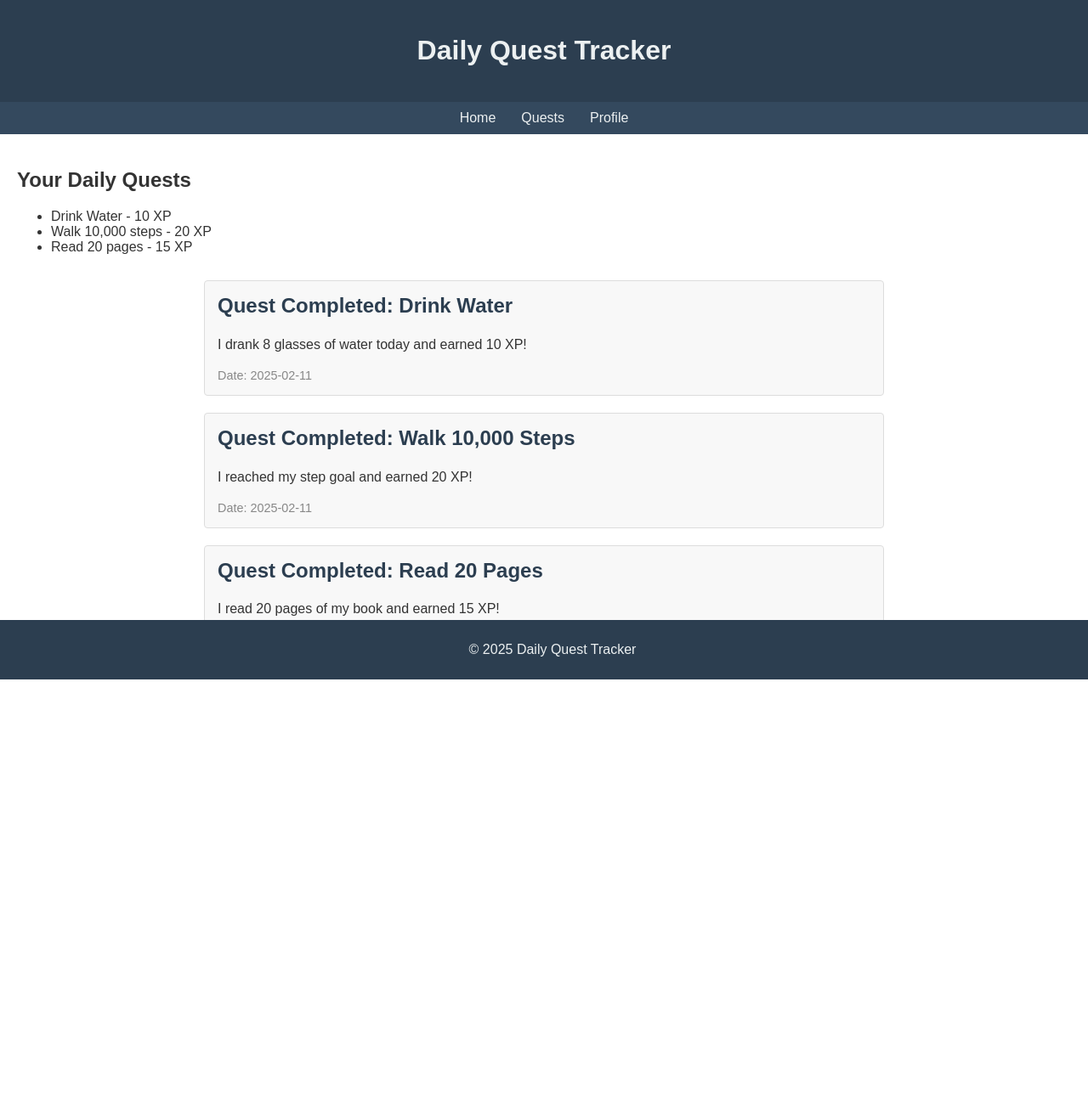
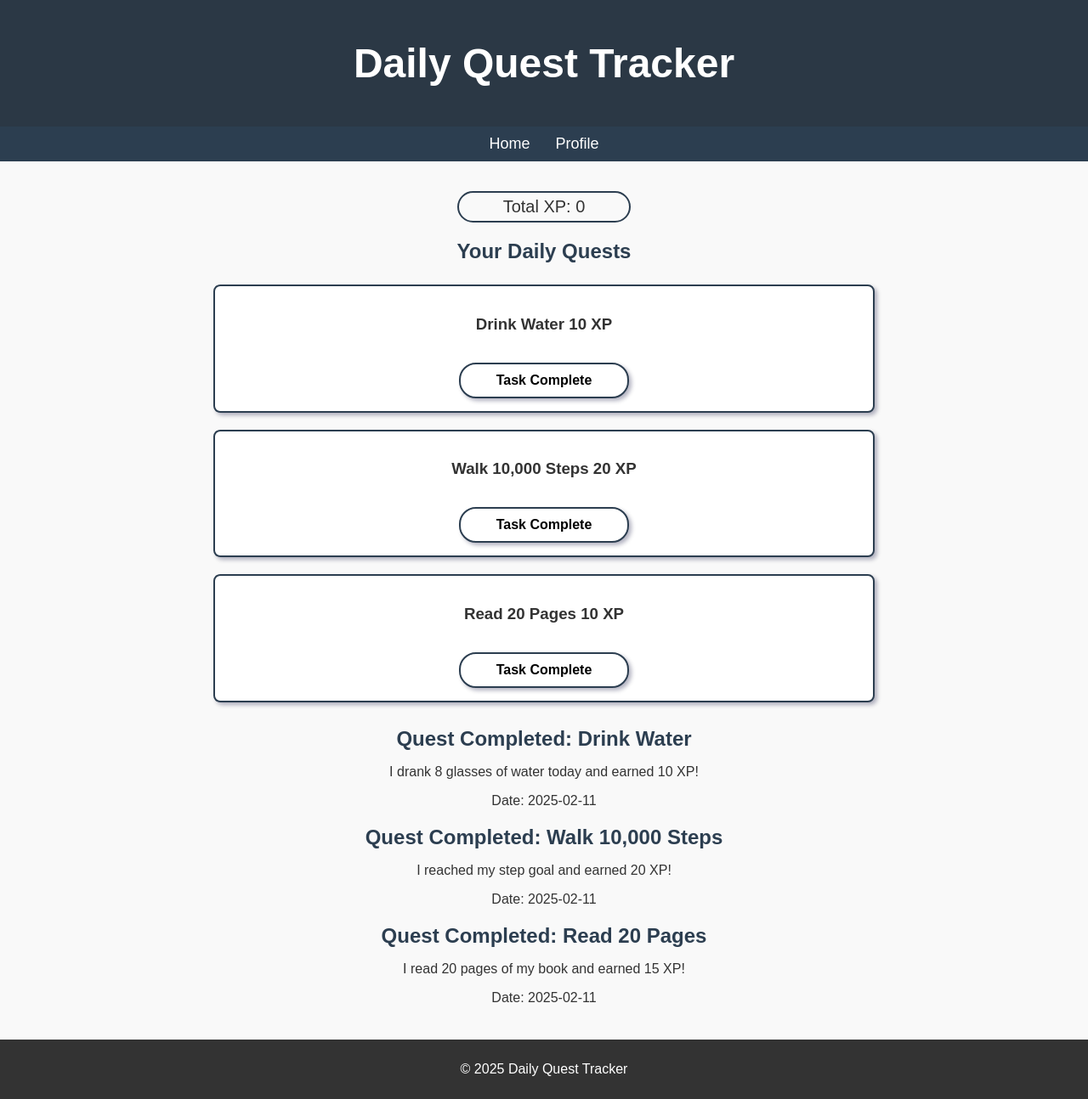
Before and after one commit to MatthewSperling/daily-quest-tracker, a Node server app: page / in a window 1280 px wide. Shown: the whole page at 85% size. Before the commit the page ends 847 px from the top, so only its background shows below. Run offline with Node 20, Linux system fonts and the light colour scheme.

Commit message:
Updated CSS and HTML
I made some changes to the CSS and HTML. Will fix update js to match the page and load posts.

```diff
--- a/public/index.html
+++ b/public/index.html
@@ -15,18 +15,27 @@
     <nav>
         <ul>
             <li><a href="#">Home</a></li>
-            <li><a href="#">Quests</a></li>
             <li><a href="#">Profile</a></li>
         </ul>
     </nav>
     <main>
+        <p class="total-xp">Total XP: 0</p>
         <section id="daily-quests">
             <h2>Your Daily Quests</h2>
-            <ul>
-                <li>Drink Water - <span>10 XP</span></li>
-                <li>Walk 10,000 steps - <span>20 XP</span></li>
-                <li>Read 20 pages - <span>15 XP</span></li>
-            </ul>
+            <div id="tasks">
+                <div id="task-id-1">
+                    <h3>Drink Water 10 XP</h3>
+                    <button class="complete-task">Task Complete</button>
+                </div>
+                <div id="task-id-2">
+                    <h3>Walk 10,000 Steps 20 XP</h3>
+                    <button class="complete-task">Task Complete</button>
+                </div>
+                <div id="task-id-3">
+                    <h3>Read 20 Pages 10 XP</h3>
+                    <button class="complete-task">Task Complete</button>
+                </div>
+            </div>
         </section>
         <section id="posts"></section>
     </main>
--- a/public/style.css
+++ b/public/style.css
@@ -1,25 +1,27 @@
 body {
     font-family: Arial, sans-serif;
-    background-color: #ffffff;
-    color: #333333;
-    margin: 0;
-    padding: 0;
+    margin: auto;
+    height: 100vh;
+    background-color: #f9f9f9;
+    color: #333;
+    text-align: center;
 }
 
 header {
-    background-color: #2c3e50;
-    color: #ecf0f1;
-    padding: 20px;
-    text-align: center;
+    background-color: #2b3845;
+    color: white;
+    padding: 15px 0;
+    font-size: 24px;
+    font-weight: bold;
 }
 
 nav ul {
     list-style: none;
-    background-color: #34495e;
-    padding: 10px;
-    margin: 0;
+    padding: 10px 0;
     display: flex;
     justify-content: center;
+    background-color: #2c3e50;
+    margin: 0;
 }
 
 nav ul li {
@@ -27,51 +29,78 @@ nav ul li {
 }
 
 nav ul li a {
-    color: #ecf0f1;
+    color: white;
     text-decoration: none;
+    font-size: 18px;
 }
 
 main {
     padding: 20px;
 }
 
-footer {
-    background-color: #2c3e50;
-    color: #ecf0f1;
-    text-align: center;
-    padding: 10px;
-    position: fixed;
-    bottom: 0;
-    width: 100%;
+h2 {
+    font-size: 24px;
+    color: #2c3e50;
+    margin-bottom: 15px;
 }
 
-#posts {
-    max-width: 800px;
-    margin: 20px auto;
-    padding: 10px;
+#tasks {
+    display: flex;
+    flex-direction: column;
+    align-items: center;
 }
 
-/* Post Structure */
-.post {
-    background-color: #f8f8f8;
-    border: 1px solid #ddd;
-    border-radius: 4px;
-    margin-bottom: 20px;
+#task-id-1, #task-id-2, #task-id-3 {
+    background-color: white;
+    border: 2px solid #2c3e50;
+    box-shadow: 3px 3px 5px rgba(0, 0, 50, 0.3);
+    font-size: 16px;
+    font-weight: bold;
+    width: 60%;
     padding: 15px;
+    border-radius: 8px;
+    display: flex;
+    flex-direction: column;
+    margin: 10px auto;
+    align-items: center;
+    text-align: center;
 }
 
-.post h2 {
-    margin-top: 0;
-    color: #2c3e50;
+.total-xp {
+    font-size: 20px;
+    background: #f9f9f9;
+    border: 2px solid #2c3e50;
+    margin: 15px auto;
+    width: 200px;
+    text-align: center;
+    border-radius: 20px;
+    padding: 5px 0;
 }
 
-.post .post-content {
-    margin-top: 10px;
-    line-height: 1.5;
+
+.complete-task {
+    background-color: white;
+    border: 2px solid #2c3e50;
+    box-shadow: 3px 3px 5px rgba(0, 0, 50, 0.3);
+    font-size: 16px;
+    font-weight: bold;
+    padding: 10px;
+    cursor: pointer;
+    border-radius: 20px;
+    margin-top: 15px;
+    width: 90%;
+    max-width: 200px;
 }
 
-.post .post-footer {
-    margin-top: 15px;
-    font-size: 0.9em;
-    color: #888;
+.complete-task:hover {
+    background: #2c3e50;
+    color: white;
+    transition: 0.3s ease, color 0.3s ease;
 }
+
+footer {
+    background-color: #333;
+    color: white;
+    padding: 10px 0;
+    margin-top: 20px;
+}
```
Also changed, not shown: package.json (+5 -2 lines), 1 other file.
